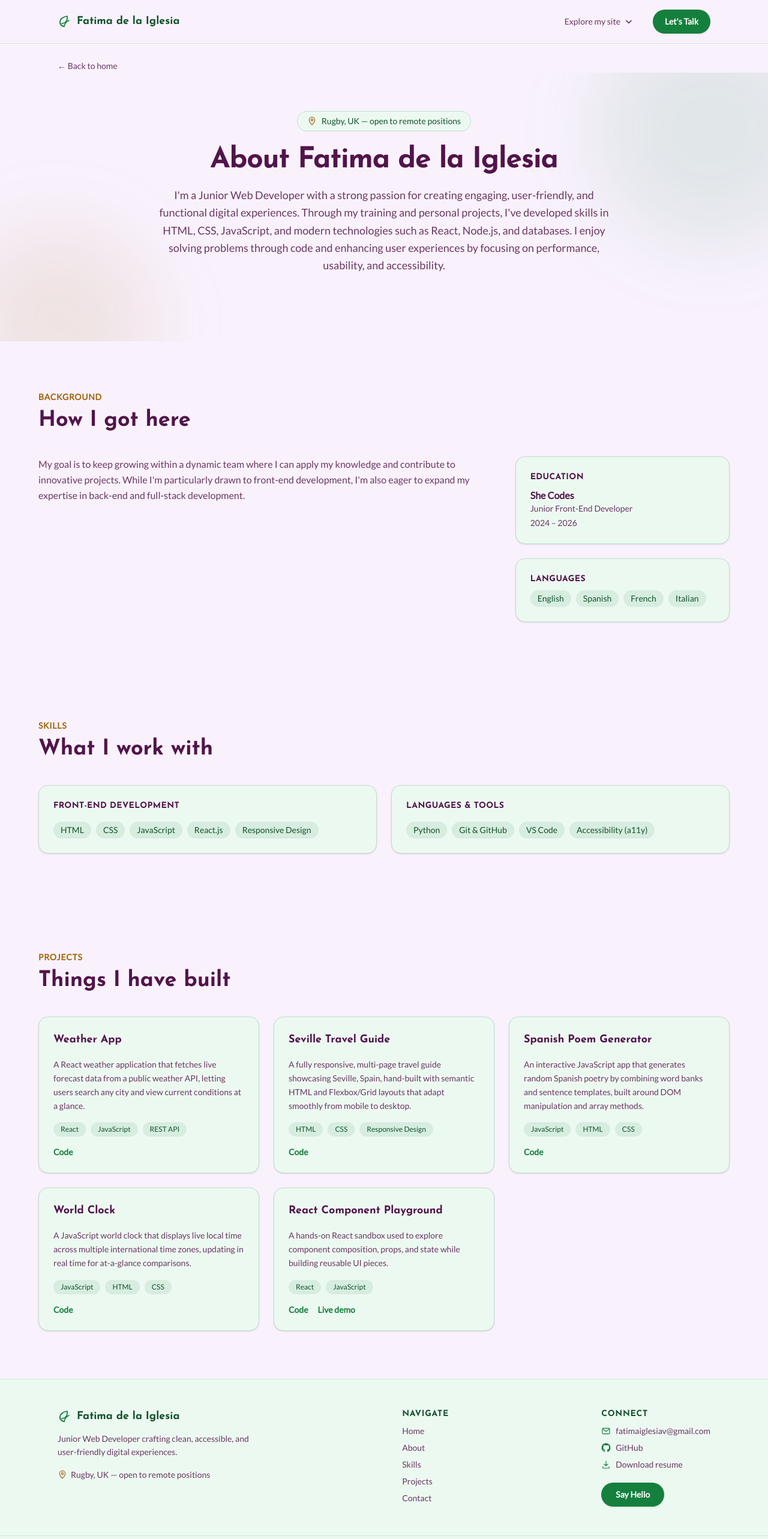
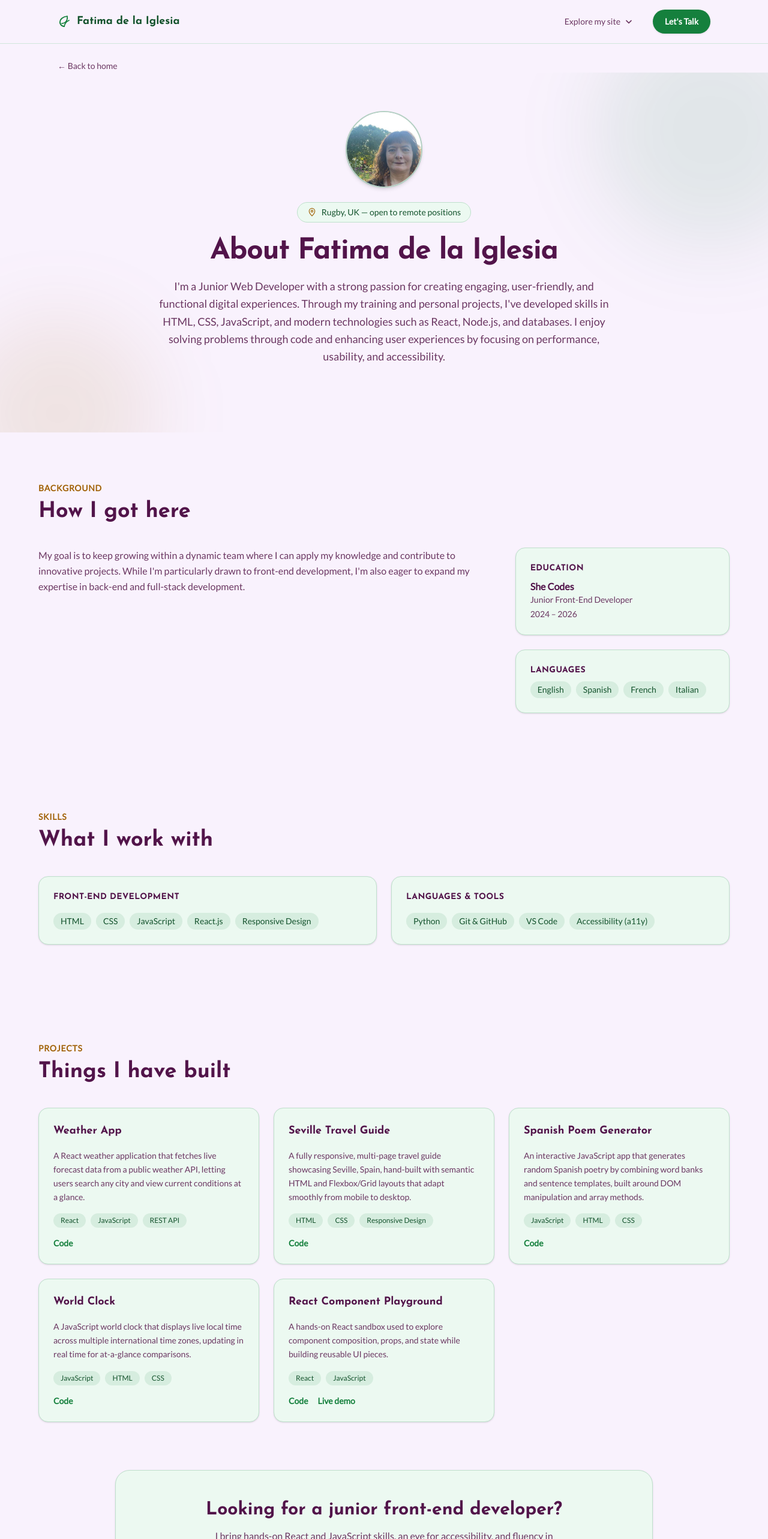
Before and after one commit to FatimadelaIglesia/new-portfolio, a Next.js app: page /about in a window 1280 px wide. Shown: the top 2566 px of the page at 60% size. Built offline with nearby package versions, Linux system fonts and the light colour scheme.

Commit message:
Update page.tsx

```diff
--- a/src/app/about/page.tsx
+++ b/src/app/about/page.tsx
@@ -1,6 +1,8 @@
+import Image from "next/image";
 import Link from "next/link";
 import Navbar from "@/components/Navbar";
 import Footer from "@/components/Footer";
+import CtaBanner from "@/components/CtaBanner";
 import { personalInfo, education, spokenLanguages, skills, projects } from "@/lib/data";
 import { PinIcon } from "@/components/icons";
 
@@ -14,7 +16,7 @@ export default function AboutPage() {
             href="/"
             className="inline-flex items-center gap-1.5 text-sm font-medium text-text-muted transition-colors hover:text-primary"
           >
-            ← Back to home
+            {"\u2190"} Back to home
           </Link>
         </div>
 
@@ -31,6 +33,15 @@ export default function AboutPage() {
             className="pointer-events-none absolute -bottom-32 -left-16 h-64 w-64 rounded-full bg-accent/10 blur-3xl sm:h-80 sm:w-80"
           />
           <div className="relative mx-auto max-w-3xl text-center">
+            <div className="relative mx-auto mb-6 size-32 overflow-hidden rounded-full border-2 border-primary/30 shadow-md">
+              <Image
+                src="/fatima-profile.jpg"
+                alt="Portrait of Fatima de la Iglesia"
+                fill
+                sizes="128px"
+                className="object-cover"
+              />
+            </div>
             <p className="inline-flex items-center gap-2 rounded-full border border-border bg-surface px-4 py-1.5 text-sm font-medium text-primary-dark">
               <PinIcon className="size-4 text-accent" />
               {personalInfo.location}
@@ -172,6 +183,18 @@ export default function AboutPage() {
             </div>
           </div>
         </section>
+
+        <CtaBanner
+          title="Looking for a junior front-end developer?"
+          text="I bring hands-on React and JavaScript skills, an eye for accessibility, and fluency in four languages. If you have a role in mind, I would love to hear about it."
+          primary={{ label: "Start a conversation", href: "/contact" }}
+          secondary={{
+            label: "Download my resume",
+            href: personalInfo.resumeUrl,
+            external: true,
+            download: true,
+          }}
+        />
       </main>
       <Footer />
     </>
```
